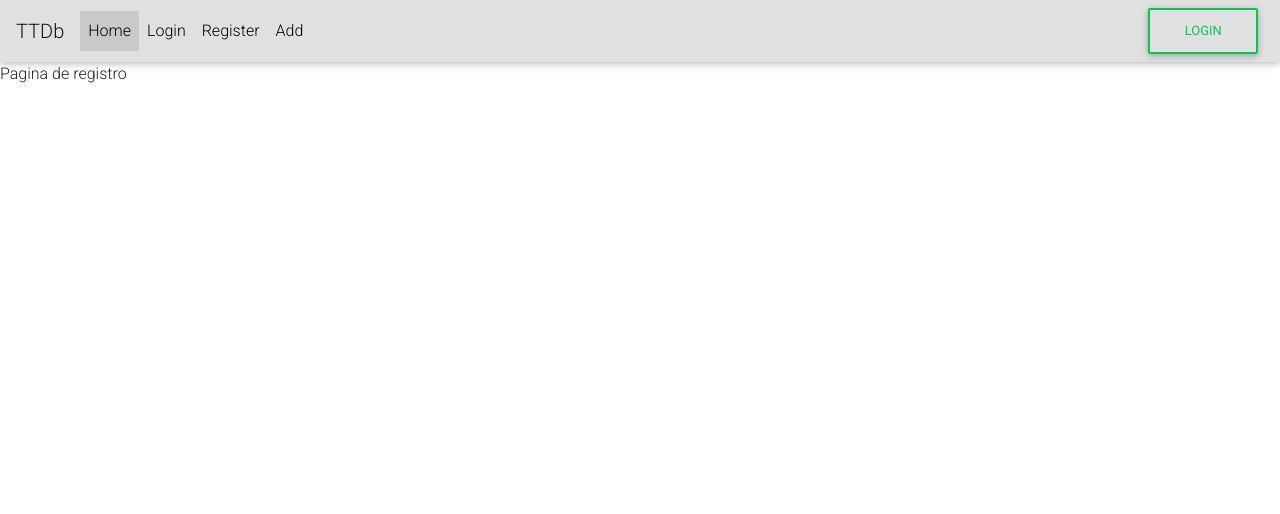
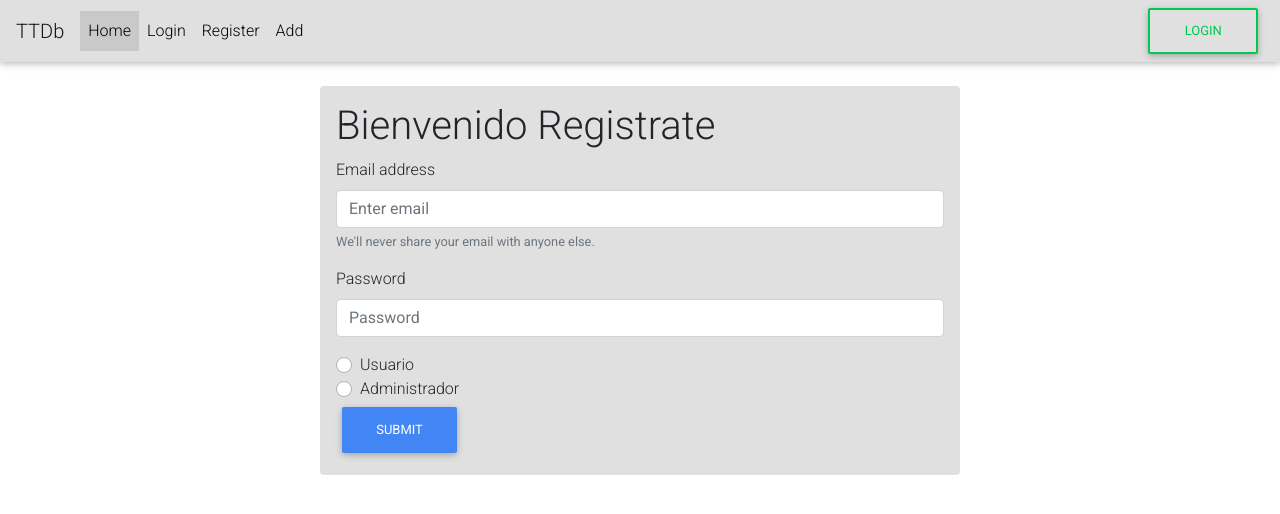
Before and after one commit to ASTQRP/trailers-app, a React (Create React App) app: page /register in a window 1280 px wide. Shown: the top 514 px of the page. Built offline with nearby package versions, Linux system fonts and the light colour scheme.

Commit message:
Los componentes tan enrutados

```diff
--- a/src/App.js
+++ b/src/App.js
@@ -3,6 +3,7 @@ import Home from "./Components/HomeComponent";
 import Login from "./Components/LoginComponent";
 import NavbarC from "./Components/NavbarComponent";
 import AddTrailer from "./Components/AddTrailerComponent";
+import Registry from "./Components/RegistryComponent";
 import { BrowserRouter as Router, Link, Switch, Route } from "react-router-dom";
 const axios = require("axios").default;
 
@@ -24,7 +25,7 @@ class App extends Component {
         <NavbarC />
         <Router>
           <Switch>
-            <Route path="/register">Pagina de registro</Route>
+            <Route path="/register" component={Registry}></Route>
             <Route path="/login" component={Login}></Route>
             <Route path="/add" component={AddTrailer}></Route>
             <Route exact path="/" component={Home}></Route>
--- a/src/Components/LoginComponent.js
+++ b/src/Components/LoginComponent.js
@@ -1,34 +1,23 @@
-import React, { Component } from "react";
-import "bootstrap/dist/css/bootstrap.min.css";
-import axios from "axios";
+import React, { useState } from "react";
+const axios = require("axios").default;
 
-const baseUrl = "http://localhost:3050//login";
+export default function Login() {
+  const [username, setUsername] = useState("");
+  const [password, setPassword] = useState("");
 
-class Login extends Component {
-  state = {
-    form: {
-      User: "",
-      clave: "",
-    },
+  const login = () => {
+    axios
+      .post("http://localhost:3040/login", {
+        user_name: username,
+        password: password,
+      })
+      .then((Response) => {
+        console.log(Response);
+      });
   };
 
-  handleChange = async (e) => {
-    await this.setState({
-      form: {
-        ...this.state.form,
-        [e.target.UseName]: e.target.value,
-      },
-    });
-  };
-
-  iniciarseccion = async () => {
-    await await axios.get(baseUrl, {
-      params: { User: this.state.form.User, clave: this.state.form.clave },
-    });
-  };
-
-  render() {
-    return (
+  return (
+    <div>
       <div className="container w-50 mt-4 shadow-none p-3 mb-5 bg-light rounded">
         <h1> Bienvenido al inicio de sesion </h1>
         <form>
@@ -40,6 +29,9 @@ class Login extends Component {
               id="exampleInputEmail1"
               aria-describedby="emailHelp"
               placeholder="Enter email"
+              onChange={(e) => {
+                setUsername(e.target.value);
+              }}
             />
             <small id="emailHelp" className="form-text text-muted">
               We'll never share your email with anyone else.
@@ -52,6 +44,9 @@ class Login extends Component {
               className="form-control"
               id="exampleInputPassword1"
               placeholder="Password"
+              onChange={(e) => {
+                setPassword(e.target.value);
+              }}
             />
           </div>
           <div className="form-check">
@@ -64,13 +59,11 @@ class Login extends Component {
               Check me out
             </label>
           </div>
-          <button type="submit" className="btn btn-primary">
+          <button type="submit" className="btn btn-primary" onClick={login}>
             Submit
           </button>
         </form>
       </div>
-    );
-  }
+    </div>
+  );
 }
-
-export default Login;
--- /dev/null
+++ b/src/Components/RegistryComponent.js
@@ -0,0 +1,62 @@
+import React, { Component } from "react";
+
+class Registry extends Component {
+  render() {
+    return (
+      <div className="container w-50 mt-4 shadow-none p-3 mb-5 bg-light rounded">
+        <h1> Bienvenido Registrate </h1>
+        <form>
+          <div className="form-group">
+            <label for="exampleInputEmail1">Email address</label>
+            <input
+              type="email"
+              className="form-control"
+              id="exampleInputEmail1"
+              aria-describedby="emailHelp"
+              placeholder="Enter email"
+            />
+            <small id="emailHelp" className="form-text text-muted">
+              We'll never share your email with anyone else.
+            </small>
+          </div>
+          <div className="form-group">
+            <label for="exampleInputPassword1">Password</label>
+            <input
+              type="password"
+              className="form-control"
+              id="exampleInputPassword1"
+              placeholder="Password"
+            />
+          </div>
+          <div className="custom-control custom-radio">
+            <input
+              type="radio"
+              id="customRadio1"
+              name="customRadio"
+              className="custom-control-input"
+            />
+            <label className="custom-control-label" htmlFor="customRadio1">
+              Usuario
+            </label>
+          </div>
+          <div className="custom-control custom-radio">
+            <input
+              type="radio"
+              id="customRadio2"
+              name="customRadio"
+              className="custom-control-input"
+            />
+            <label className="custom-control-label" htmlFor="customRadio2">
+              Administrador
+            </label>
+          </div>
+          <button type="submit" className="btn btn-primary">
+            Submit
+          </button>
+        </form>
+      </div>
+    );
+  }
+}
+
+export default Registry;
```
Also changed, not shown: src/Components/RegisterComponent.js (deleted, +0 -130 lines), src/Config/database.config.js (added, +15 -0 lines), 1 other file (tests, documents, lock files or other folders).
